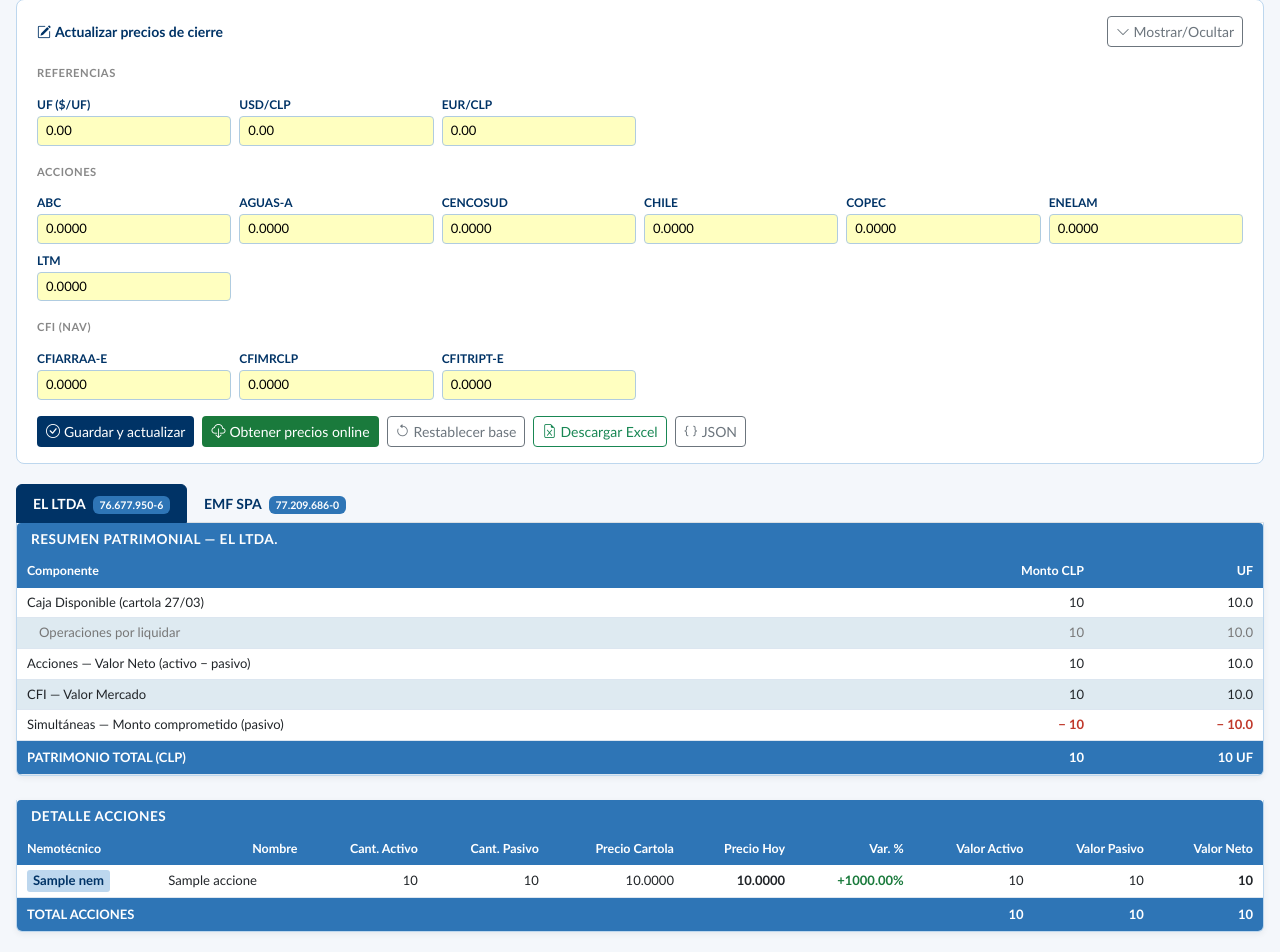
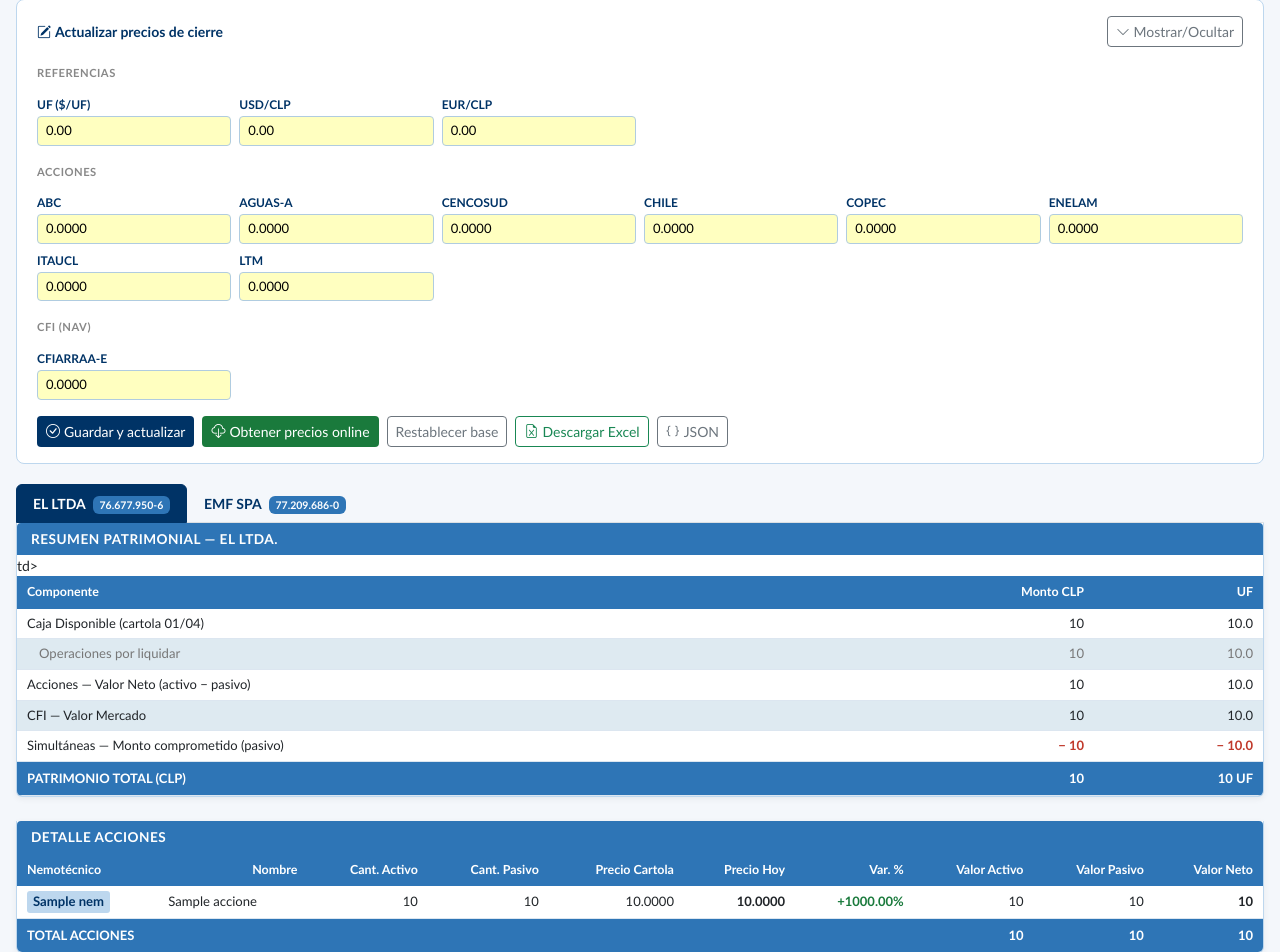
Before and after one commit to ierrazuriz/cartera-bci, a Flask app: template templates/index.html in a window 1280 px wide. Shown: the part 223-1175 px from the top of the page. Run offline with Flask 3, Linux system fonts and the light colour scheme; the template is opened without the code that fills it: most values are stand-ins (such as "Sample title", 1, 10 or a date in 2020); parts of the project's set-up code (start-up, migrations or seed data) failed here and were passed over.

Commit message:
Fix index.html: ITAUCL en acciones, solo CFIARRAA-E en CFI, fechas 01/04/2026

```diff
--- a/templates/index.html
+++ b/templates/index.html
@@ -72,7 +72,7 @@
         <div class="col-12">
           <div class="price-group-title">Acciones</div>
         </div>
-        {% for nem in ["ABC","AGUAS-A","CENCOSUD","CHILE","COPEC","ENELAM","LTM"] %}
+                {% for nem in ["ABC","AGUAS-A","CENCOSUD","CHILE","COPEC","ENELAM","ITAUCL","LTM"] %}
         <div class="col-6 col-sm-4 col-md-2">
           <label>{{ nem }}</label>
           <input type="number" step="0.0001" name="{{ nem }}"
@@ -84,7 +84,7 @@
         <div class="col-12">
           <div class="price-group-title">CFI (NAV)</div>
         </div>
-        {% for nem in ["CFIARRAA-E","CFIMRCLP","CFITRIPT-E"] %}
+                {% for nem in ["CFIARRAA-E"] %}
         <div class="col-6 col-sm-4 col-md-2">
           <label>{{ nem }}</label>
           <input type="number" step="0.0001" name="{{ nem }}"
@@ -104,7 +104,7 @@
         </button>
         <form method="post" action="/reset" style="display:inline;">
           <button type="submit" class="btn btn-sm btn-outline-secondary"
-            onclick="return confirm('¿Restablecer precios a valores cartola 27/03/2026?')">
+                        onclick="return confirm('¿Restablecer precios a valores cartola 01/04/2026?')"
             <i class="bi bi-arrow-counterclockwise me-1"></i>Restablecer base
           </button>
         </form>
@@ -151,7 +151,7 @@
       </thead>
       <tbody>
         <tr>
-          <td>Caja Disponible (cartola 27/03)</td>
+                        <td>Caja Disponible (cartola 01/04)</td>td>
           <td class="num">{{ el.caja|miles }}</td>
           <td class="num">{{ (el.caja / precios.UF)|num(1) }}</td>
         </tr>
@@ -346,7 +346,7 @@
       </thead>
       <tbody>
         <tr>
-          <td>Caja Disponible (cartola 27/03)</td>
+                        <td>Caja Disponible (cartola 01/04)</td>td>
           <td class="num">{{ emf.caja|miles }}</td>
           <td class="num">{{ (emf.caja / precios.UF)|num(1) }}</td>
         </tr>
```
